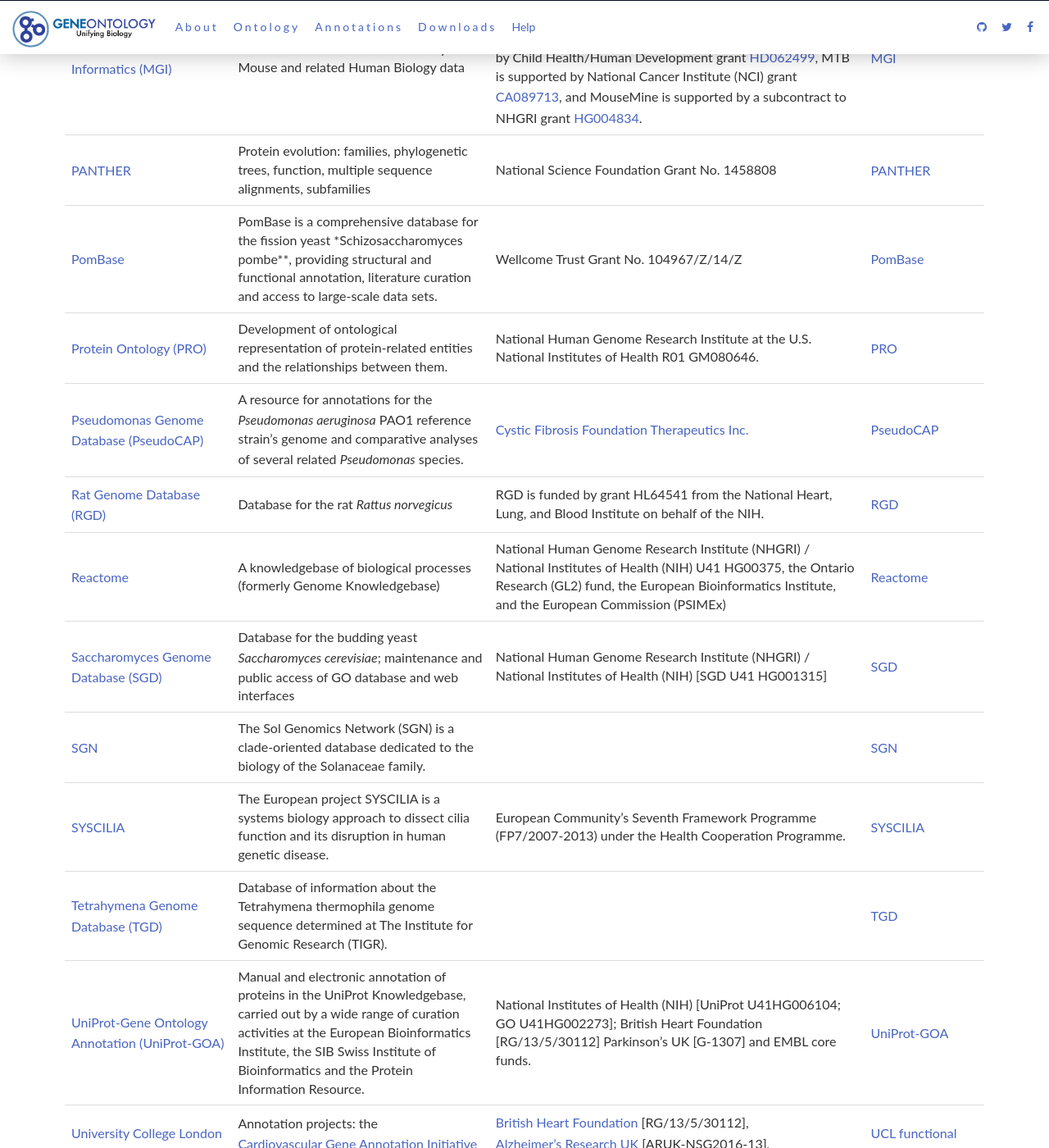
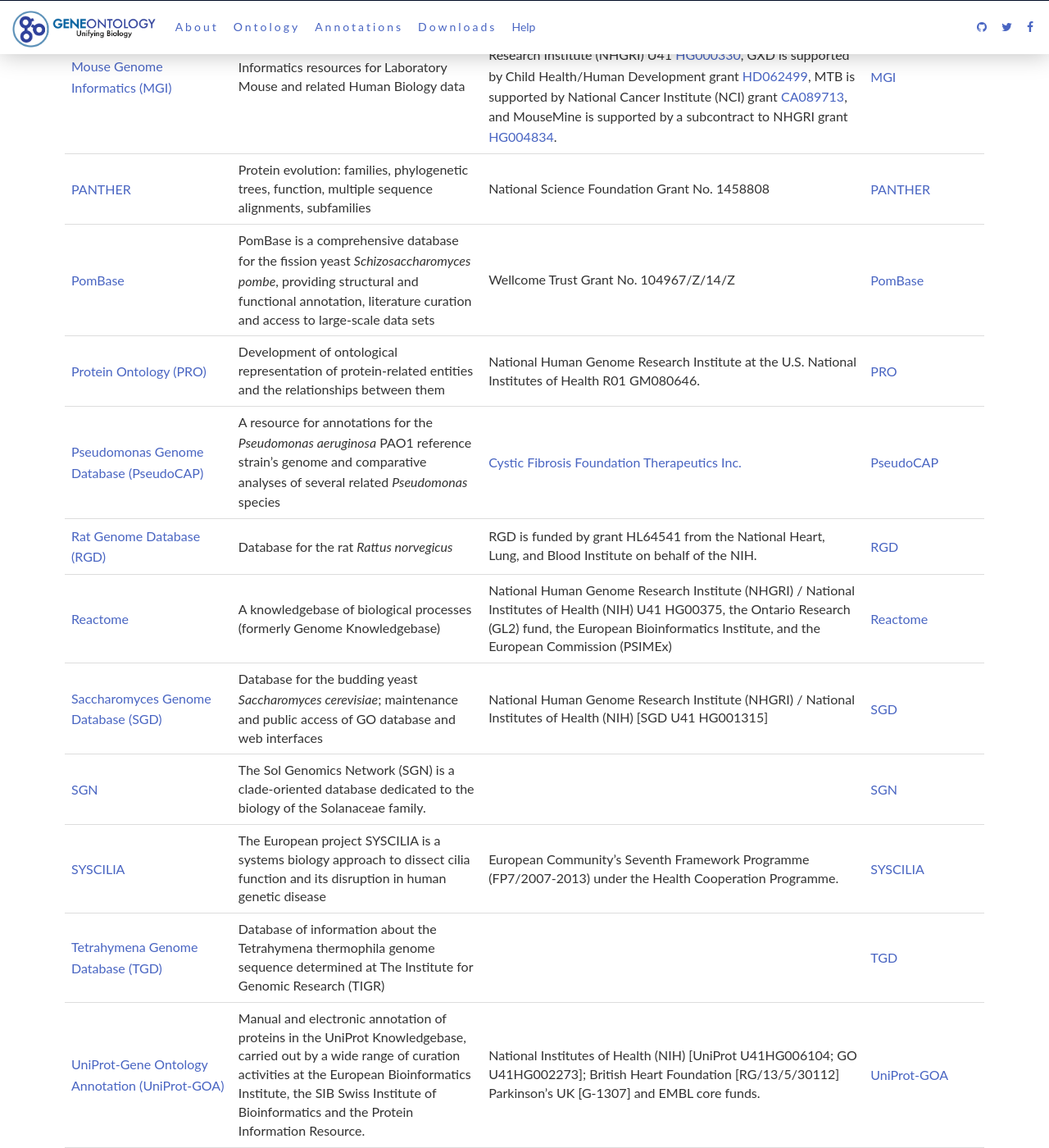
Before and after one commit to geneontology/geneontology.github.io, a Jekyll site: the page built from _docs/annotation-contributors.md, in a window 1280 px wide and 1400 px high, scrolled down 2103 px. Shown: the whole window at 82% size. Built offline with Jekyll 4.4.1, drawn with Linux system fonts in a browser that asks for light colours; nearby versions of some CDN libraries; some of the changed text lies outside the part shown.

Commit message:
Update annotation-contributors.md
standardized punctuation a bit

```diff
--- a/_docs/annotation-contributors.md
+++ b/_docs/annotation-contributors.md
@@ -12,36 +12,36 @@
 | Name 	| Description |	Funding |	Contact |
 |-------|-------------|---------|---------|
 |[AgBase](http://www.agbase.msstate.edu/)| 	A curated, open-source, web-accessible resource for functional analysis of agricultural plant and animal gene products 	  	||[AgBase](agbase@hpc.msstate.edu)|
-|[Alzheimer's Project at the University of Toronto](http://wiki.geneontology.org/index.php/Alzheimer%27s_Disease_Annotation_Project)| 	Curation of genes associated with Alzheimer’s disease that have been significant in previous genome wide association studies. ||[Alzheimer's Project](sejalr.patel@mail.utoronto.ca)|
+|[Alzheimer's Project at the University of Toronto](http://wiki.geneontology.org/index.php/Alzheimer%27s_Disease_Annotation_Project)| 	Curation of genes associated with Alzheimer’s disease that have been significant in previous genome wide association studies ||[Alzheimer's Project](sejalr.patel@mail.utoronto.ca)|
 |[The Arabidopsis Information Resource (TAIR)](https://www.arabidopsis.org/)| 	Database of genetic and molecular biology data for the model higher plant *Arabidopsis thaliana*. 	The TAIR project is funded by academic institutional, corporate, and individual subscriptions.| TAIR is administered by the 501(c)(3) non-profit [Phoenix Bioinformatics](http://www.phoenixbioinformatics.org/). |[TAIR](curator@arabidopsis.org)|
-|[Aspergillus Genome Database (AspGD)](http://www.aspergillusgenome.org)| 	AspGD is an organized collection of genetic and molecular biological information about the filamentous fungi of the genus *Aspergillus*. 	|  |[AspGD web submission form](http://www.aspergillusgenome.org/cgi-bin/suggestion)|
-|[Berkeley Bioinformatics Open-source Projects (BBOP)](http://www.berkeleybop.org/)| 	Development, use, and integration of ontologies into biological data analysis. Software development.| 	Subcontract of the main GO grant from the National Human Genome Research Institute (NHGRI) / National Institutes of Health (NIH) (U41) HG002273, and the Director, Office of Science, Office of Basic Energy Sciences (BES) of the United States Department of Energy under Contract No. DE-AC02-05CH11231. 	|[BBOP](http://www.berkeleybop.org/contact)|
+|[Aspergillus Genome Database (AspGD)](http://www.aspergillusgenome.org)| 	AspGD is an organized collection of genetic and molecular biological information about the filamentous fungi of the genus *Aspergillus* 	|  |[AspGD web submission form](http://www.aspergillusgenome.org/cgi-bin/suggestion)|
+|[Berkeley Bioinformatics Open-source Projects (BBOP)](http://www.berkeleybop.org/)| 	Development, use, and integration of ontologies into biological data analysis; software development| 	Subcontract of the main GO grant from the National Human Genome Research Institute (NHGRI) / National Institutes of Health (NIH) (U41) HG002273, and the Director, Office of Science, Office of Basic Energy Sciences (BES) of the United States Department of Energy under Contract No. DE-AC02-05CH11231. 	|[BBOP](http://www.berkeleybop.org/contact)|
 |[Candida Genome Database (CGD)](http://www.candidagenome.org/)| 	Database for *Candida albicans* 	 | |[CGD](http://www.candidagenome.org/cgi-bin/suggestion)|
 |[dictyBase](http://dictybase.org/)| 	Informatics resource for the social amoeba *Dictyostelium discoideum* and related species 	| | 	[dictyBase](dictybase@northwestern.edu)|
 |[EcoliWiki](http://ecoliwiki.net/colipedia/index.php/Welcome_to_EcoliWiki)| 	Community annotation for *Escherichia coli* 	| |[EcoliWiki](ecoliwiki@gmail.com)|
 |[Ensembl](http://www.ensembl.org/info/about/contact/index.html)| 	Predicted annotation for vertebrates based on orthology 	 | |[Ensembl contact](http://fungi.ensembl.org/Help/Contact)|
 |[EnsemblFungi](http://fungi.ensembl.org/index.html)| 	Predicted annotation for fungi based on orthology 	 ||[EnsemblFungi contact](http://fungi.ensembl.org/Help/Contact)|
 |[EnsemblPlants/Gramene](http://plants.ensembl.org/info/website/index.html)| 	Predicted annotation for plants based on orthology 	 | |[EnsemblPlants contact](http://plants.ensembl.org/Help/Contact)|
-|[FlyBase](http://flybase.org/)| 	A Database of *Drosophila* Genes & Genomes. |	National Human Genome Research Institute at the U.S. National Institutes of Health P41 HG000739 and Medical Research Council, UK grant G1000968 |	[FlyBase contact](http://flybase.org/contact/email)|
+|[FlyBase](http://flybase.org/)| 	A Database of *Drosophila* Genes & Genomes |	National Human Genome Research Institute at the U.S. National Institutes of Health P41 HG000739 and Medical Research Council, UK grant G1000968 |	[FlyBase contact](http://flybase.org/contact/email)|
 |[GeneDB ](http://www.genedb.org/Homepage)|	Curation for the whole range of organisms sequenced by the Sanger Institute's Pathogen Genomics group 	||	[GeneDB](genedb-help@sanger.ac.uk)||
 |[Gramene](http://www.gramene.org/) |	A comparative plant genomics resource for model and reference genomes of more than 30 plant genomes. It provides information for genomes, gene models, gene annotations, genome and gene tree alignments, synteny, genetic variation, gene expression, and a knowledgebase for plant pathways (Plant Reactome). 	| The National Science Foundation (NSF) supported this work through NSF Plant Genome Initiative grant award #0321685 during the years 2004-2007, NSF award #0851652 (REU Bioinformatics and Computational Biology Summer Undergraduate Program) in 2009-2012, and since 2007, through NSF Plant Genome Research Resource grant award #0703908. Current work is being supported by NSF Improving Plant Genome Annotation grant award #1127112 (Gramene - Exploring Function through Comparative Genomics and Network Analysis). [More information](http://gramene.org/funding) |[	Gramene web submission form](http://tools.gramene.org/feedback)|
-|[IntAct molecular interaction database](http://www.ebi.ac.uk/intact/) |	High-quality, manually annotated binary protein interactions and curated complexes. 	|NHLBI Proteomics Center Award (HHSN268201000035C), European Commission grant Affinomics (FP7-241481), The Michael J. Fox Foundation for Parkinson's Research LRRK2 Biology LEAPS, BBSRC MIDAS (BB/L024179/1)| [IntAct](intact-help@ebi.ac.uk)|
+|[IntAct molecular interaction database](http://www.ebi.ac.uk/intact/) |	High-quality, manually annotated binary protein interactions and curated complexes 	|NHLBI Proteomics Center Award (HHSN268201000035C), European Commission grant Affinomics (FP7-241481), The Michael J. Fox Foundation for Parkinson's Research LRRK2 Biology LEAPS, BBSRC MIDAS (BB/L024179/1)| [IntAct](intact-help@ebi.ac.uk)|
 |[Institute for Genome Sciences, University of Maryland](http://www.igs.umaryland.edu/)| 	Data and tools for genomics research in a variety of systems. Development of ECO, an ontology for describing evidence to support biological assertions. Development of an Ontology of Microbial Phenotypes. |	ECO is funded by the National Science Foundation under Award Number 1458400 |[IGS](mgiglio@igs.umaryland.edu)|
-|[InterPro](http://www.ebi.ac.uk/interpro/)| 	InterPro provides functional analysis of proteins by classifying them into families and predicting domains and important sites. |	InterPro is funded by a grant from BBSRC (BB/L024136/1) and EMBL core funds. |	[InterPro](http://www.ebi.ac.uk/support/interpro-general-query)|
+|[InterPro](http://www.ebi.ac.uk/interpro/)| 	InterPro provides functional analysis of proteins by classifying them into families and predicting domains and important sites |	InterPro is funded by a grant from BBSRC (BB/L024136/1) and EMBL core funds. |	[InterPro](http://www.ebi.ac.uk/support/interpro-general-query)|
 |[Mouse Genome Informatics (MGI)](http://www.informatics.jax.org/)| 	Informatics resources for Laboratory Mouse and related Human Biology data |	MGI is supported by the National Institutes of Health (NIH) as follows: MGD is supported by National Human Genome Research Institute (NHGRI) U41 [HG000330](http://projectreporter.nih.gov/project_info_description.cfm?aid=7902288&icde=6962585), GXD is supported by Child Health/Human Development grant [HD062499](http://projectreporter.nih.gov/project_info_description.cfm?aid=7763602&icde=6960199), MTB is supported by National Cancer Institute (NCI) grant [CA089713](http://projectreporter.nih.gov/project_info_description.cfm?aid=7981727&icde=6962619), and MouseMine is supported by a subcontract to NHGRI grant [HG004834](http://projectreporter.nih.gov/project_info_description.cfm?aid=8300702&icde=15216424). |	[MGI](mgi-help@informatics.jax.org)|
 |[PANTHER](http://pantherdb.org/)| 	Protein evolution: families, phylogenetic trees, function, multiple sequence alignments, subfamilies 	|National Science Foundation Grant No. 1458808 |	[PANTHER](feedback@pantherdb.org)|
-|[PomBase](http://www.pombase.org/)|	PomBase is a comprehensive database for the fission yeast *Schizosaccharomyces pombe**, providing structural and functional annotation, literature curation and access to large-scale data sets. |	Wellcome Trust Grant No. 104967/Z/14/Z |	[PomBase](http://www.pombase.org/feedback)|
-|[Protein Ontology (PRO)](http://pir.georgetown.edu/pro/)|	Development of ontological representation of protein-related entities and the relationships between them. |	National Human Genome Research Institute at the U.S. National Institutes of Health R01 GM080646. |	[PRO](https://sourceforge.net/p/pro-obo/term-requests/)|
-|[Pseudomonas Genome Database (PseudoCAP)](http://www.pseudomonas.com/)| 	A resource for annotations for the *Pseudomonas aeruginosa* PAO1 reference strain's genome and comparative analyses of several related *Pseudomonas* species. |	[Cystic Fibrosis Foundation Therapeutics Inc.](http://www.cff.org/research/CFFT/) |	[PseudoCAP](pseudocap-mail@sfu.ca)|
+|[PomBase](http://www.pombase.org/)|	PomBase is a comprehensive database for the fission yeast *Schizosaccharomyces pombe*, providing structural and functional annotation, literature curation and access to large-scale data sets |	Wellcome Trust Grant No. 104967/Z/14/Z |	[PomBase](http://www.pombase.org/feedback)|
+|[Protein Ontology (PRO)](http://pir.georgetown.edu/pro/)|	Development of ontological representation of protein-related entities and the relationships between them |	National Human Genome Research Institute at the U.S. National Institutes of Health R01 GM080646. |	[PRO](https://sourceforge.net/p/pro-obo/term-requests/)|
+|[Pseudomonas Genome Database (PseudoCAP)](http://www.pseudomonas.com/)| 	A resource for annotations for the *Pseudomonas aeruginosa* PAO1 reference strain's genome and comparative analyses of several related *Pseudomonas* species |	[Cystic Fibrosis Foundation Therapeutics Inc.](http://www.cff.org/research/CFFT/) |	[PseudoCAP](pseudocap-mail@sfu.ca)|
 |[Rat Genome Database (RGD)](http://rgd.mcw.edu/)| 	Database for the rat *Rattus norvegicus* |	RGD is funded by grant HL64541 from the National Heart, Lung, and Blood Institute on behalf of the NIH. |	[RGD](http://rgd.mcw.edu/contact/index.shtml)|
 |[Reactome](http://www.reactome.org/)| 	A knowledgebase of biological processes (formerly Genome Knowledgebase) |	National Human Genome Research Institute (NHGRI) / National Institutes of Health (NIH) U41 HG00375, the Ontario Research (GL2) fund, the European Bioinformatics Institute, and the European Commission (PSIMEx)| 	[Reactome](help@reactome.org)|
 |[Saccharomyces Genome Database (SGD)](http://www.yeastgenome.org/)| 	Database for the budding yeast *Saccharomyces cerevisiae*; maintenance and public access of GO database and web interfaces |	National Human Genome Research Institute (NHGRI) / National Institutes of Health (NIH) [SGD U41 HG001315]| 	[SGD](sgd-helpdesk@lists.stanford.edu)|
 |[SGN](https://www.solgenomics.net//)| 	The Sol Genomics Network (SGN) is a clade-oriented database dedicated to the biology of the Solanaceae family.|| 		[SGN](https://www.solgenomics.net/contact/form)|
-|[SYSCILIA](http://syscilia.org/)| 	The European project SYSCILIA is a systems biology approach to dissect cilia function and its disruption in human genetic disease. |	European Community's Seventh Framework Programme (FP7/2007-2013) under the Health Cooperation Programme. |	[SYSCILIA](http://syscilia.org/contacts.shtml)|
-|[Tetrahymena Genome Database (TGD)](http://ciliate.org/index.php/home/welcome)| 	Database of information about the Tetrahymena thermophila genome sequence determined at The Institute for Genomic Research (TIGR).| |[TGD](ciliate-curator@bradley.edu)|
+|[SYSCILIA](http://syscilia.org/)| 	The European project SYSCILIA is a systems biology approach to dissect cilia function and its disruption in human genetic disease |	European Community's Seventh Framework Programme (FP7/2007-2013) under the Health Cooperation Programme. |	[SYSCILIA](http://syscilia.org/contacts.shtml)|
+|[Tetrahymena Genome Database (TGD)](http://ciliate.org/index.php/home/welcome)| 	Database of information about the Tetrahymena thermophila genome sequence determined at The Institute for Genomic Research (TIGR) | |[TGD](ciliate-curator@bradley.edu)|
 |[UniProt-Gene Ontology Annotation (UniProt-GOA)](http://www.ebi.ac.uk/GOA)|	Manual and electronic annotation of proteins in the UniProt Knowledgebase, carried out by a wide range of curation activities at the European Bioinformatics Institute, the SIB Swiss Institute of Bioinformatics and the Protein Information Resource. |	National Institutes of Health (NIH) [UniProt U41HG006104; GO U41HG002273]; British Heart Foundation [RG/13/5/30112] Parkinson's UK [G-1307] and EMBL core funds.| 	[UniProt-GOA](goa@ebi.ac.uk)|
 |[University College London functional gene annotation](http://geneontology.org/external-project/cardiovascular-gene-annotation-initiative)| 	Annotation projects: the [Cardiovascular Gene Annotation Initiative](http://www.ucl.ac.uk/functional-gene-annotation/cardiovascular) and [Parkinson’s UK Gene Ontology Project](http://www.ucl.ac.uk/functional-gene-annotation/neurological)  |	[British Heart Foundation](http://www.bhf.org.uk/) [RG/13/5/30112], [Alzheimer's Research UK](http://www.alzheimersresearchuk.org/) [ARUK-NSG2016-13], [National Institute for Health Research University College London Hospitals Biomedical Research Centre](http://www.uclhospitals.brc.nihr.ac.uk/)	|[UCL functional gene annotation](goannotation@ucl.ac.uk)|
-|[WormBase](http://www.wormbase.org/)| 	WormBase is an international consortium of biologists and computer scientists dedicated to providing the research community with accurate, current, accessible information concerning the genetics, genomics and biology of *Caenorhabditis elegans* and related nematodes. |	WormBase is supported by grant #U41 HG002223 from the National Human Genome Research Institute at the US National Institutes of Health, the UK Medical Research Council, and the UK Biotechnology and Biological Sciences Research Council.| [	WormBase](http://www.wormbase.org/tools/support)|
+|[WormBase](http://www.wormbase.org/)| 	WormBase is an international consortium of biologists and computer scientists dedicated to providing the research community with accurate, current, accessible information concerning the genetics, genomics and biology of *Caenorhabditis elegans* and related nematodes |	WormBase is supported by grant #U41 HG002223 from the National Human Genome Research Institute at the US National Institutes of Health, the UK Medical Research Council, and the UK Biotechnology and Biological Sciences Research Council.| [	WormBase](http://www.wormbase.org/tools/support)|
 |[The Zebrafish Model Organism Database (ZFIN)](http://zfin.org/)| 	Reference datasets and information on *Danio rerio* |	|  	[ZFIN](curators@zfin.org)|
 
 ## Past GO Consortium Contributing Groups
@@ -51,7 +51,7 @@
 | Name 	| Description |	Funding |	Contact |
 |-------|-------------|---------|---------|
 |[AstraZeneca](https://www.astrazeneca.com/)| 	  | ||
-|J Craig Venter Institute| 	Databases on several bacterial species. Formerly known as The Institute for Genomic Research (TIGR). 	 || |
-|[Microbial ENergy processes Gene Ontology Project (MENGO)](http://mengo.vbi.vt.edu/)| 	The MENGO project is a multi-institutional collaborative effort that aims to develop new Gene Ontology terms to describe microbial bioenergy related processes. |	Office of Science (BER), U.S. Department of Energy. |	|
-|Plant-Associated Microbe Gene Ontology (PAMGO)| Consortium 	A multi-institutional collaborative effort involving scientists working on plant pathogenic genomes: the bacteria *Dickeya dadantii*, *Pseudomonas syringae* pv *tomato* and *Agrobacterium tumefaciens*, the fungus *Magnaporthe grisea*, the oomycetes *Phytophthora sojae* and *Phytophthora ramorum* and the nematode *Meloidogyne hapla*. 	 | ||
+|J Craig Venter Institute| 	Databases on several bacterial species; formerly known as The Institute for Genomic Research (TIGR). 	 || |
+|[Microbial ENergy processes Gene Ontology Project (MENGO)](http://mengo.vbi.vt.edu/)| 	The MENGO project is a multi-institutional collaborative effort that aims to develop new Gene Ontology terms to describe microbial bioenergy related processes |	Office of Science (BER), U.S. Department of Energy. |	|
+|Plant-Associated Microbe Gene Ontology (PAMGO)| Consortium 	A multi-institutional collaborative effort involving scientists working on plant pathogenic genomes: the bacteria *Dickeya dadantii*, *Pseudomonas syringae* pv *tomato* and *Agrobacterium tumefaciens*, the fungus *Magnaporthe grisea*, the oomycetes *Phytophthora sojae* and *Phytophthora ramorum* and the nematode *Meloidogyne hapla*	 | ||
 |[Renal Gene Ontology Annotation Initiative](https://www.ebi.ac.uk/GOA/kidney) | European Bioinformatics Institute | Kidney Research UK| |
```
